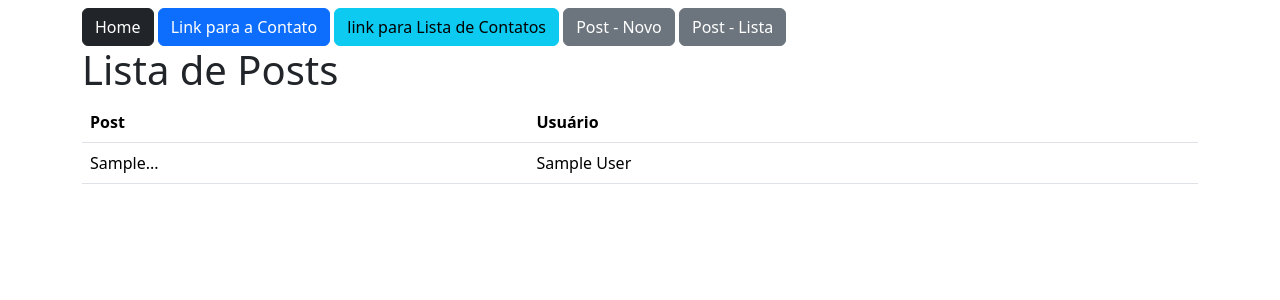
After one commit to CaaCesar/flask, a Flask app: page /post/lista/ in a window 1280 px wide. The commit adds this page. Shown: the top 300 px of the page. Run offline with Flask 3, Linux system fonts and the light colour scheme; tables that the repository leaves empty hold one stand-in row (values such as "Sample post").

Commit message:
Relações Entre Tabelas

```diff
--- a/estudo/models.py
+++ b/estudo/models.py
@@ -12,6 +12,7 @@ class User(db.Model, UserMixin):
     sobrenome = db.Column(db.String(100), nullable=True)
     email = db.Column(db.String(100), nullable=True)
     senha = db.Column(db.String(100), nullable=True)
+    posts = db.relationship('Post', backref='user', lazy=True)
 
 class Contato(db.Model):
     id = db.Column(db.Integer, primary_key=True)
@@ -21,3 +22,12 @@ class Contato(db.Model):
     email = db.Column(db.String(100), nullable=True)
     assunto = db.Column(db.String(150), nullable=True)
     mensagem = db.Column(db.String(500), nullable=True)
+
+class Post(db.Model):
+    id = db.Column(db.Integer, primary_key=True)
+    data_criacao = db.Column(db.DateTime, default=datetime.utcnow())
+    mensagem = db.Column(db.String, nullable=True)
+    user_id = db.Column(db.Integer, db.ForeignKey('user.id'), nullable=True)
+
+    def msgresumo(self):
+        return f"{self.mensagem[:10]}..."
--- a/estudo/templates/nav.html
+++ b/estudo/templates/nav.html
@@ -1,5 +1,11 @@
 
 
 <a href="/" class="btn btn-dark">Home</a>
+
 <a href="{{url_for('contato')}} " class="btn btn-primary">Link para a Contato</a>
+
 <a href="{{url_for('contatolista')}}" class="btn btn-info">link para Lista de Contatos</a>
+
+<a href="{{url_for('PostNovo')}}" class="btn btn-secondary">Post - Novo</a>
+
+<a href="{{url_for('PostLista')}}" class="btn btn-secondary">Post - Lista</a>
--- /dev/null
+++ b/estudo/templates/post_lista.html
@@ -0,0 +1,31 @@
+{% extends 'base.html'%}
+
+{% block content%}
+
+<div class="container">
+        {% include 'nav.html'%}
+        <h1>Lista de Posts</h1>
+
+        <div class="col-12">
+
+            <table class="table">
+                <thead>
+                    <tr>
+                        <th>Post</th>
+                        <th>Usuário</th>
+                        <th></th>
+                    </tr>
+                </thead>
+                <tbody>
+                    {% for linha in posts %}
+                    <tr>
+                        <td>{{linha.msgresumo()}}</td>
+                        <td>{{linha.user.nome}}</td>
+                        <td></td>
+                    </tr>
+                    {% endfor%}
+                </tbody>
+            </table>
+        </div>
+    </div>
+{% endblock %}
--- a/estudo/views.py
+++ b/estudo/views.py
@@ -1,7 +1,7 @@
 from estudo import app, db
 from flask import render_template, url_for, request, redirect
-from estudo.models import Contato, User
-from estudo.forms import ContatoForm, UserForm, LoginForm
+from estudo.models import Contato, User, Post
+from estudo.forms import ContatoForm, UserForm, LoginForm, PostForm
 from flask_login import login_user, logout_user, current_user
 
 @app.route('/', methods=['GET', 'POST'])
@@ -29,6 +29,19 @@ def logout():
     logout_user()
     return redirect(url_for('homepage'))
 
+@app.route('/post/novo', methods=['GET', 'POST'])
+def PostNovo():
+    form = PostForm()
+    if form.validate_on_submit():
+        form.save(current_user.id)
+        return redirect(url_for('homepage'))
+
+    return render_template('post_novo.html', form=form)
+
+@app.route('/post/lista/')
+def PostLista():
+    posts = Post.query.all()
+    return render_template('post_lista.html', posts=posts)
 
 @app.route('/contato/', methods=['GET', 'POST'])
 def contato():
```
Also changed, not shown: estudo/forms.py (+14 -2 lines), estudo/templates/post_novo.html (added, +22 -0 lines).
